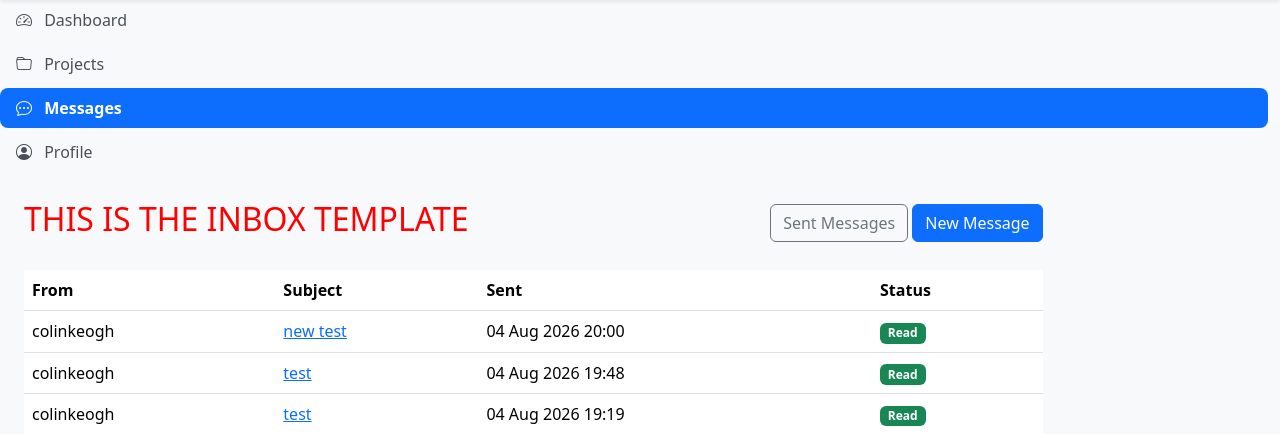
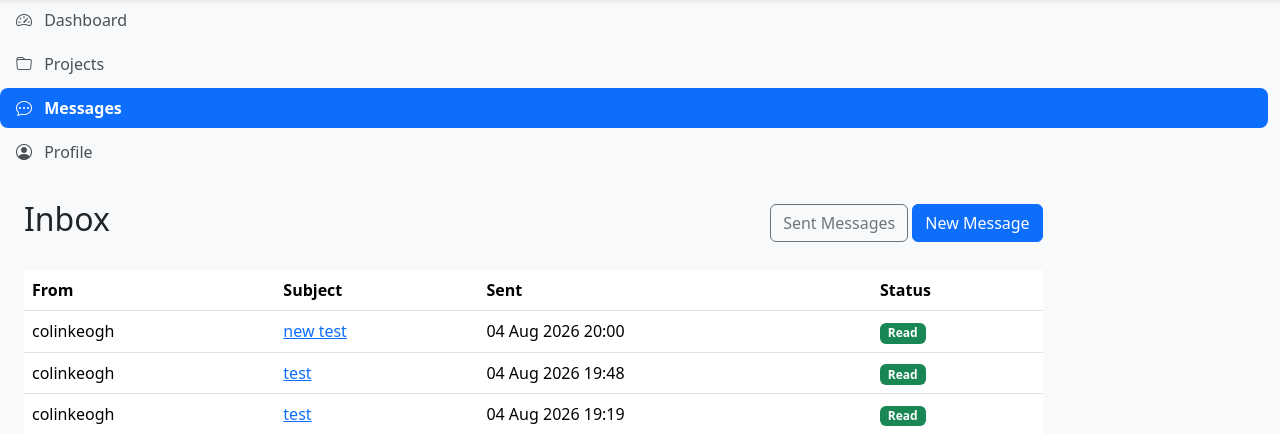
Before and after one commit to colin-182/student-portal, a Django app: page /messaging/ in a window 1280 px wide. Shown: the part 60-494 px from the top of the page. Run offline with Django 5.2, Linux system fonts and the light colour scheme; a user stored in the database is signed in; data comes from the database, SQL or seed files in the repository.

Commit message:
fix messaging routing and restore inbox interface

```diff
--- a/messaging/templates/messaging/inbox.html
+++ b/messaging/templates/messaging/inbox.html
@@ -8,7 +8,7 @@ Inbox
 
 <div class="d-flex justify-content-between align-items-center mb-4">
 
-<h2 style="color:red;">THIS IS THE INBOX TEMPLATE</h2>
+    <h2>Inbox</h2>
 
     <div>
 
--- a/messaging/urls.py
+++ b/messaging/urls.py
@@ -1,9 +1,8 @@
 from django.urls import path
+
 from . import views
 
 app_name = "messaging"
-
-print("=== LOADING MESSAGING URLS ===")
 
 urlpatterns = [
     path("", views.inbox, name="inbox"),
```
